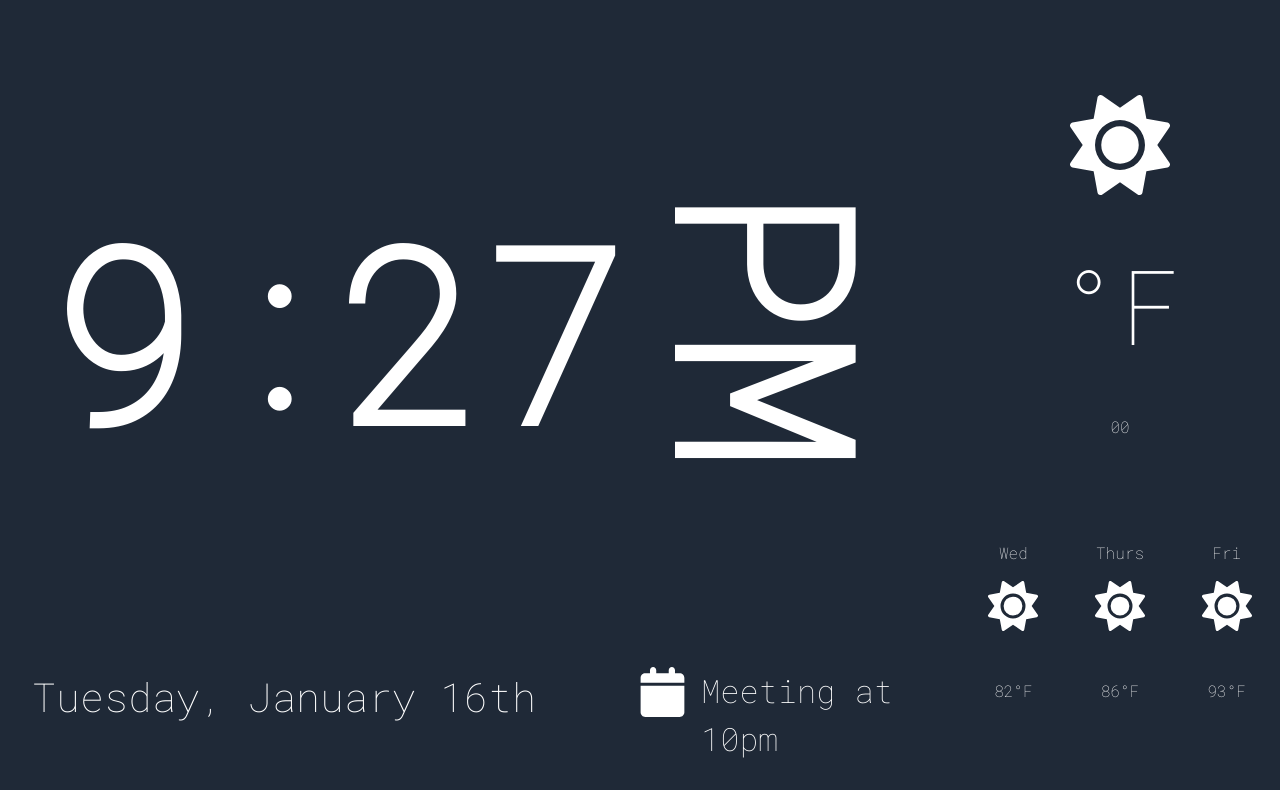
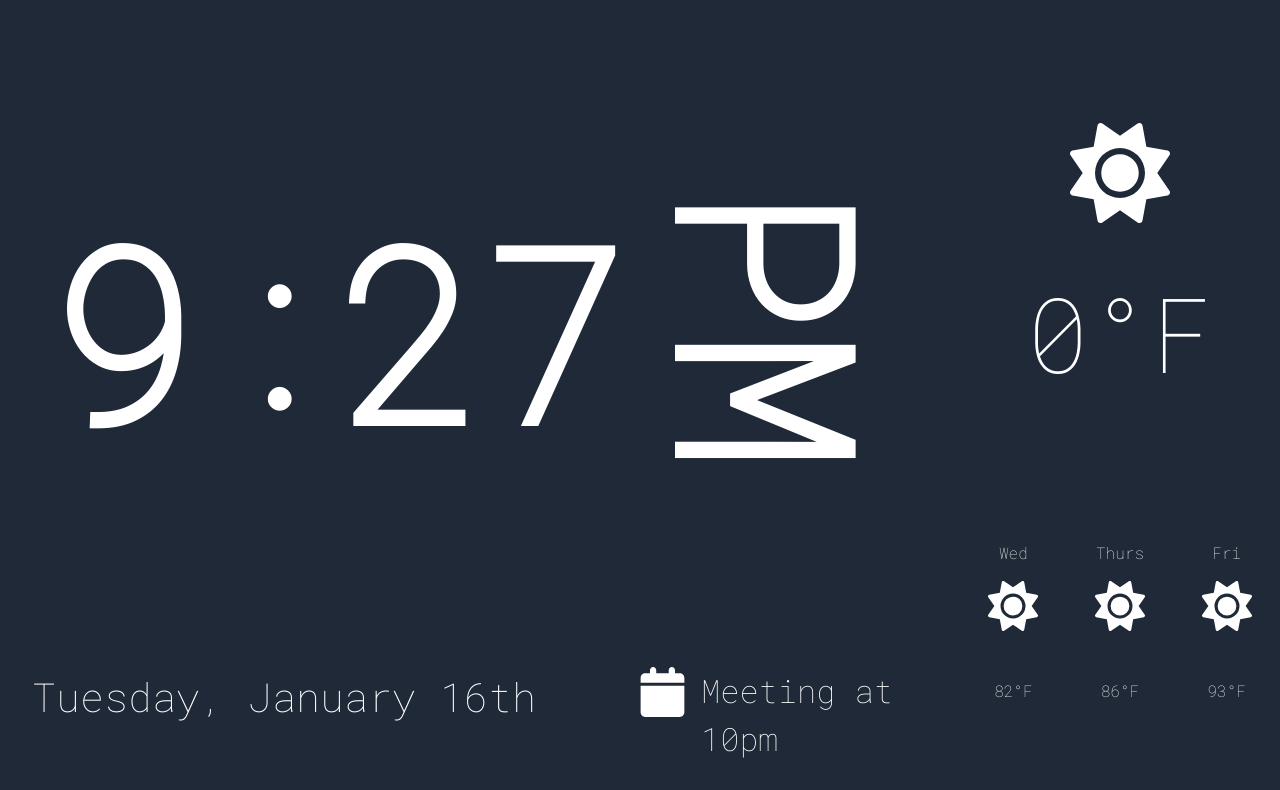
Before and after one commit to mslew/clocktop, a React (Vite) app: page / in a window 1280 px wide. Shown: the top 790 px of the page. Built offline with nearby package versions, Linux system fonts and the light colour scheme; no server answers.

Commit message:
location working

```diff
--- a/src/components/CurrWeather.tsx
+++ b/src/components/CurrWeather.tsx
@@ -1,7 +1,7 @@
 import { useState, useEffect } from "react";
 
 function CurrWeather() {
-  const [temp, setTemp] = useState<string>("");
+  const [temp, setTemp] = useState<number>(0);
   const [icon, setIcon] = useState<string>("");
   const [lat, setLat] = useState<number>(0);
   const [long, setLong] = useState<number>(0);
@@ -10,12 +10,10 @@ function CurrWeather() {
     function fetchLocation() {
       if ("geolocation" in navigator) {
         navigator.geolocation.getCurrentPosition(function(position) {
-            // The user's latitude and longitude are in position.coords.latitude and position.coords.longitude
-            const latitude = position.coords.latitude;
-            const longitude = position.coords.longitude;
-            console.log(`Latitude: ${latitude}, Longitude: ${longitude}`);
+            setLat(position.coords.latitude)
+            setLong(position.coords.longitude)
+            fetchWeather()
         }, function(error) {
-            // Handle errors, if any
             switch (error.code) {
                 case error.PERMISSION_DENIED:
                     console.error("User denied the request for geolocation.");
@@ -32,9 +30,9 @@ function CurrWeather() {
         console.error("Geolocation is not available in this browser.");
     }
     }
-    /**
+
     async function fetchWeather(){
-      const response = await fetch(`http://api.weatherapi.com/v1/current.json?key=${import.meta.env.VITE_API_KEY}&q=Lockport`, {
+      const response = await fetch(`http://api.weatherapi.com/v1/current.json?key=${import.meta.env.VITE_API_KEY}&q=${lat},${long}`, {
         method: 'POST',
             headers: {
               'Accept': 'application/json',
@@ -45,10 +43,9 @@ function CurrWeather() {
           if(response.ok){
             const data = await response.json()
             console.log(data.current.temp_f)
-            setTemp(data.current.temp_f)
+            setTemp(Math.round(data.current.temp_f))
           }
     }
-    fetchWeather()*/
     fetchLocation();
   }, []);
 
@@ -64,8 +61,6 @@ function CurrWeather() {
         <path d="M361.5 1.2c5 2.1 8.6 6.6 9.6 11.9L391 121l107.9 19.8c5.3 1 9.8 4.6 11.9 9.6s1.5 10.7-1.6 15.2L446.9 256l62.3 90.3c3.1 4.5 3.7 10.2 1.6 15.2s-6.6 8.6-11.9 9.6L391 391 371.1 498.9c-1 5.3-4.6 9.8-9.6 11.9s-10.7 1.5-15.2-1.6L256 446.9l-90.3 62.3c-4.5 3.1-10.2 3.7-15.2 1.6s-8.6-6.6-9.6-11.9L121 391 13.1 371.1c-5.3-1-9.8-4.6-11.9-9.6s-1.5-10.7 1.6-15.2L65.1 256 2.8 165.7c-3.1-4.5-3.7-10.2-1.6-15.2s6.6-8.6 11.9-9.6L121 121 140.9 13.1c1-5.3 4.6-9.8 9.6-11.9s10.7-1.5 15.2 1.6L256 65.1 346.3 2.8c4.5-3.1 10.2-3.7 15.2-1.6zM160 256a96 96 0 1 1 192 0 96 96 0 1 1 -192 0zm224 0a128 128 0 1 0 -256 0 128 128 0 1 0 256 0z" />
       </svg>
       <p className="text-[13vh]">{temp}°F</p>
-      {lat}
-      {long}
     </div>
   );
 }
```
